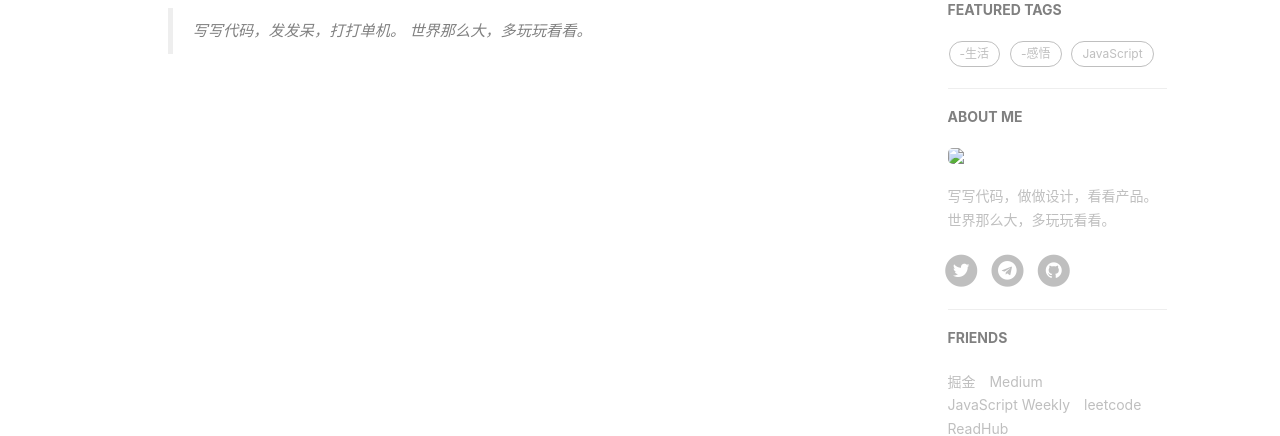
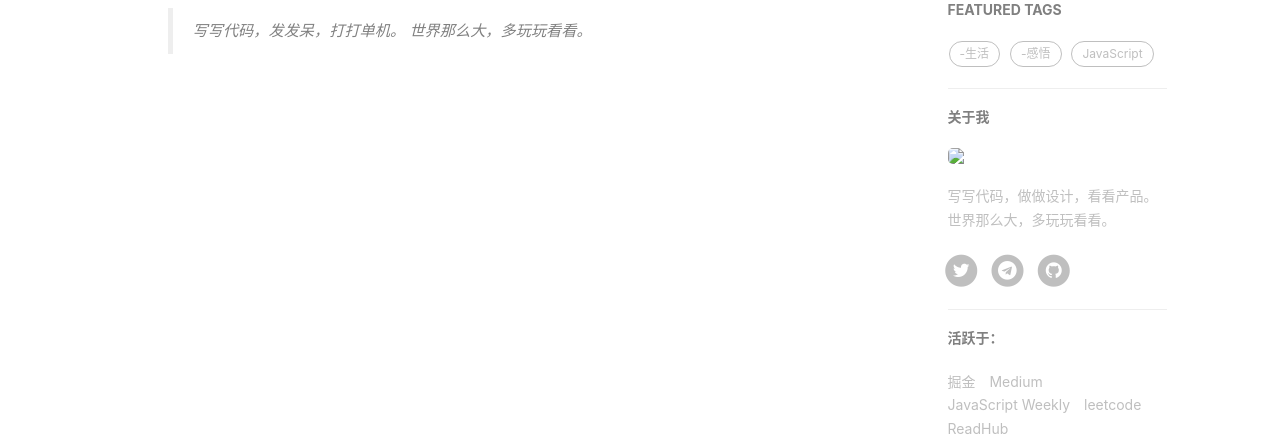
Before and after one commit to laampui/laampui.github.io, a Jekyll site: the page built from about.html, in a window 1280 px wide. Shown: the part 497-933 px from the top of the page. Built offline with Jekyll 4.4.1, drawn with Linux system fonts in a browser that asks for light colours; comment, search, counter and statistics services are not loaded.

Commit message:
changed to Chinese

```diff
--- a/_layouts/keynote.html
+++ b/_layouts/keynote.html
@@ -1,5 +1,5 @@
 ---
-    layout: default
+layout: default
 ---
 
 <!-- Image to hack wechat -->
@@ -94,7 +94,7 @@
         <!-- Friends Blog -->
         {% if site.friends %}
         <hr>
-        <h5>FRIENDS</h5>
+        <h5>活跃在</h5>
         <ul class="list-inline">
           {% for friend in site.friends %}
           <li><a href="{{friend.href}}">{{friend.title}}</a></li>
--- a/_layouts/page.html
+++ b/_layouts/page.html
@@ -1,5 +1,5 @@
 ---
-    layout: default
+layout: default
 ---
 
 <!-- Page Header -->
@@ -40,8 +40,8 @@
         <div class="tags">
           {% for tag in site.tags %} {% if tag[1].size > site.featured-condition-size %}
           <a href="{{ site.baseurl }}/tags/#{{ tag[0] }}" title="{{ tag[0] }}" rel="{{ tag[1].size }}">
-                                    {{ tag[0] }}
-                                </a> {% endif %} {% endfor %}
+            {{ tag[0] }}
+          </a> {% endif %} {% endfor %}
         </div>
       </section>
       {% endif %}
@@ -49,7 +49,7 @@
       <!-- Friends Blog -->
       {% if site.friends %}
       <hr>
-      <h5>FRIENDS</h5>
+      <h5>活跃于：</h5>
       <ul class="list-inline">
         {% for friend in site.friends %}
         <li><a href="{{friend.href}}">{{friend.title}}</a></li>
@@ -86,8 +86,8 @@
         <div class="tags">
           {% for tag in site.tags %} {% if tag[1].size > site.featured-condition-size %}
           <a href="{{ site.baseurl }}/tags/#{{ tag[0] }}" title="{{ tag[0] }}" rel="{{ tag[1].size }}">
-                                    {{ tag[0] }}
-                                </a> {% endif %} {% endfor %}
+            {{ tag[0] }}
+          </a> {% endif %} {% endfor %}
         </div>
       </section>
       {% endif %}
@@ -95,7 +95,7 @@
       <!-- Short About -->
       <section class="visible-md visible-lg">
         <hr>
-        <h5><a href="{{'/about/' | prepend: site.baseurl }}">ABOUT ME</a></h5>
+        <h5><a href="{{'/about/' | prepend: site.baseurl }}">关于我</a></h5>
         <div class="short-about">
           {% if site.sidebar-avatar %}
           <img src="{{site.sidebar-avatar}}" /> {% endif %} {% if site.sidebar-about-description %}
@@ -164,7 +164,7 @@
       <!-- Friends Blog -->
       {% if site.friends %}
       <hr>
-      <h5>FRIENDS</h5>
+      <h5>活跃于：</h5>
       <ul class="list-inline">
         {% for friend in site.friends %}
         <li><a href="{{friend.href}}">{{friend.title}}</a></li>
```
Also changed, not shown: _layouts/post.html (+4 -4 lines).
